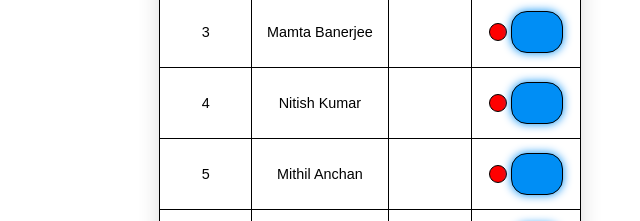
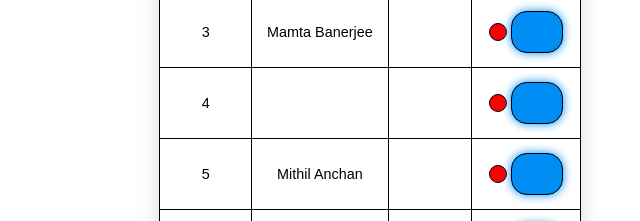
Before and after one commit to aryanboss/devopsiiit, a plain HTML site: page devopsiiit/index.html in a window 1280 px wide. Shown: the part 275-496 px from the top of the page, 270-910 px from the left. Drawn offline with Linux system fonts and the light colour scheme.

Commit message:
Update index.html

```diff
--- a/devopsiiit/index.html
+++ b/devopsiiit/index.html
@@ -41,7 +41,7 @@
     </tr>
     <tr>
       <td>4</td>
-      <td>Nitish Kumar</td>
+      <td></td>
       <td>&nbsp;</td>
        <td><button class="button2"></button><button class="buttonactive" onclick="audio.play();"></button></td>
     </tr>
```
